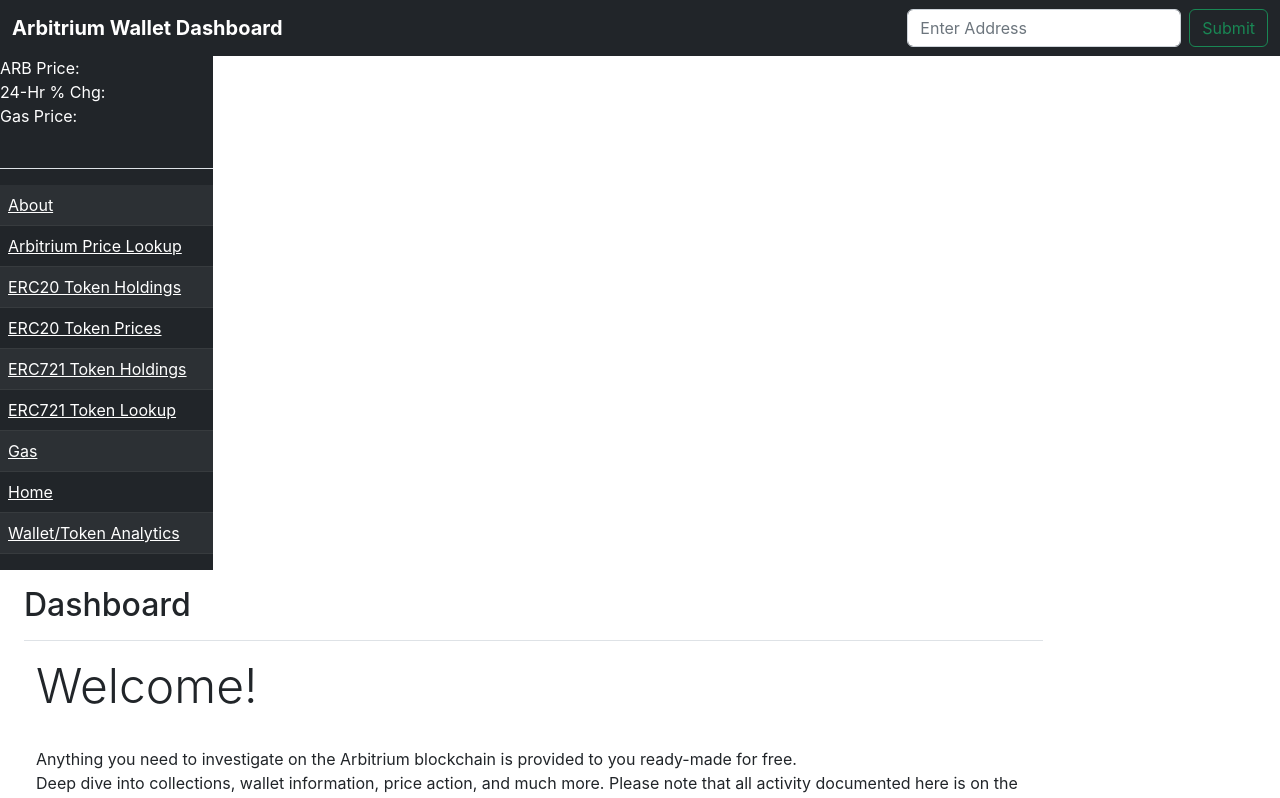
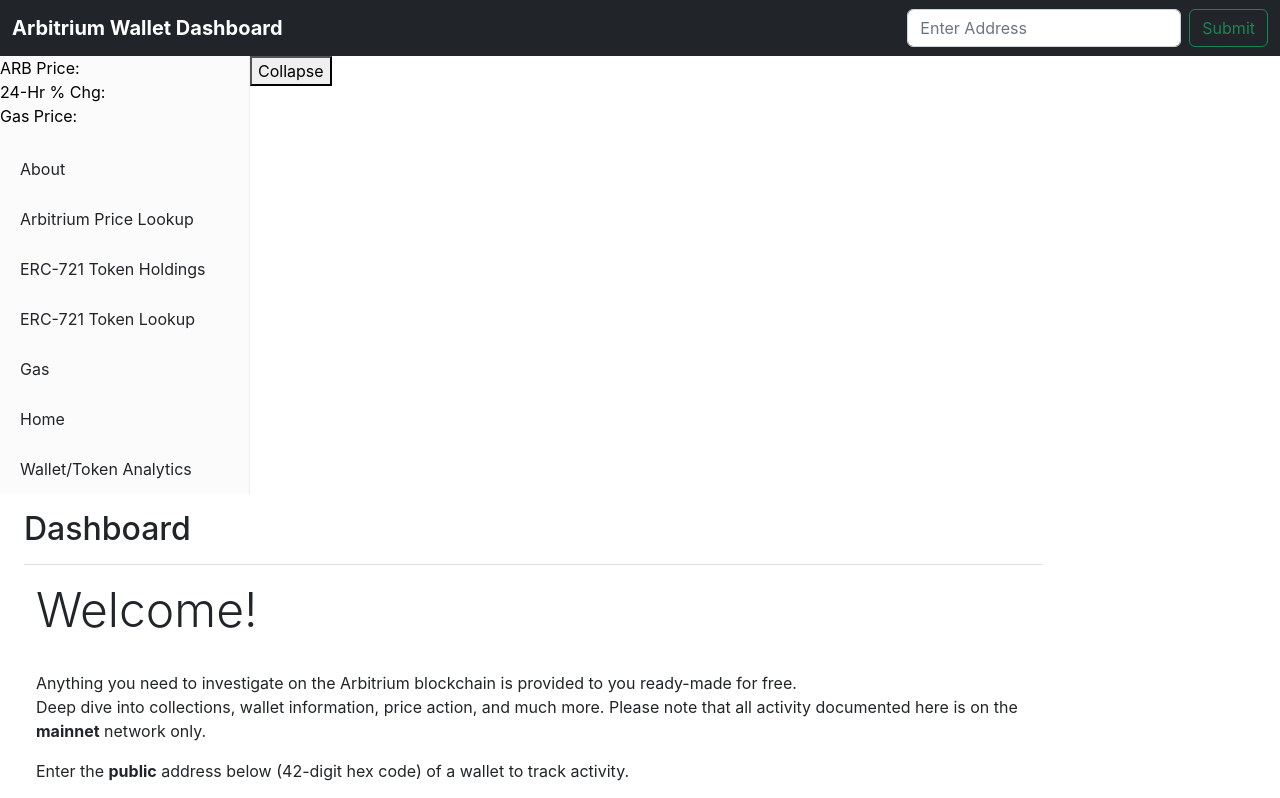
Before and after one commit to CodingAbdullah/Arbitrium-Wallet-Dashboard, a React (Create React App) app in the folder frontend/: page / in a window 1280 px wide. Shown: the top 798 px of the page. Built offline with nearby package versions, Linux system fonts and the light colour scheme.

Commit message:
Adding custom react sidebar component

```diff
--- a/frontend/package.json
+++ b/frontend/package.json
@@ -16,6 +16,7 @@
     "@types/react-dom": "^18.0.11",
     "react": "^18.2.0",
     "react-dom": "^18.2.0",
+    "react-pro-sidebar": "^1.0.0",
     "react-router": "^6.8.1",
     "react-router-dom": "^6.8.1",
     "react-scripts": "5.0.1",
--- a/frontend/src/App.tsx
+++ b/frontend/src/App.tsx
@@ -1,14 +1,16 @@
 import { BrowserRouter as Router, Routes, Route } from 'react-router-dom';
 import Navbar from './Components/Navbar/navbar';
-import Sidebar from './Components/Sidebar/sidebar';
+import Side from './Components/Side/side';
 import Footer from './Components/Footer/footer';
 import HomePage from './Components/HomePage/homepage';
+import { ProSidebarProvider } from 'react-pro-sidebar';
 
 const App = () => {
   return (
+    <ProSidebarProvider>
       <div className="App">
         <Navbar />
-      <Sidebar />
+        <Side />
         <Router>
           <Routes>
             <Route path="/" element={<HomePage />}></Route>
@@ -16,6 +18,7 @@
         </Router>
         <Footer />
       </div>
+    </ProSidebarProvider>
   );
 }
 
--- /dev/null
+++ b/frontend/src/Components/Side/side.tsx
@@ -0,0 +1,30 @@
+// Adding Sidebar
+import SidebarSection from "../SidebarSection/sidebarsection";
+
+import { Sidebar, Menu, MenuItem, useProSidebar } from 'react-pro-sidebar';
+
+const Side = () => {
+  const { collapseSidebar } = useProSidebar();
+
+  return (
+    <div style={{ display: 'flex', height: '100%' }}>
+        <Sidebar>
+            <SidebarSection />
+            <Menu>
+                <MenuItem>About</MenuItem>
+                <MenuItem>Arbitrium Price Lookup</MenuItem>
+                <MenuItem>ERC-721 Token Holdings</MenuItem>
+                <MenuItem>ERC-721 Token Lookup</MenuItem>
+                <MenuItem>Gas</MenuItem>
+                <MenuItem>Home</MenuItem>
+                <MenuItem>Wallet/Token Analytics</MenuItem>
+            </Menu>
+      </Sidebar>
+      <main>
+        <button onClick={() => collapseSidebar()}>Collapse</button>
+      </main>
+    </div>
+  );
+}
+
+export default Side;
--- a/frontend/src/Components/Sidebar/sidebar.tsx
+++ /dev/null
@@ -1,48 +0,0 @@
-// Adding Sidebar
-import SidebarSection from "../SidebarSection/sidebarsection";
-
-const Sidebar = () => {
-    return (
-        <div className="sidebar">
-            <nav id="sidebarMenu" className="col-md-3 col-lg-2 d-md-block bg-dark sidebar collapse">
-                <SidebarSection />
-                <div className="d-flex justify-content-between flex-wrap flex-md-nowrap align-items-center pt-3 pb-2 mb-3 border-bottom" />
-                <div className="sidebar-sticky">
-                    <table className="table table-striped table-dark">
-                        <tbody>
-                            <tr>
-                                <td><a style={{ color: 'white' }} href="/about">About</a></td>
-                            </tr>
-                            <tr>
-                                <td><a style={{ color: 'white' }} href="/arb-price-lookup">Arbitrium Price Lookup</a></td>
-                            </tr>
-                            <tr>
-                                <td><a style={{ color: 'white' }} href="/erc20-token-holdings">ERC20 Token Holdings</a></td>
-                            </tr>
-                            <tr>
-                                <td><a style={{ color: 'white' }} href="/erc20-token-prices">ERC20 Token Prices</a></td>
-                            </tr>
-                            <tr>
-                                <td><a style={{ color: 'white' }} href="/erc721-token-holdings">ERC721 Token Holdings</a></td>
-                            </tr>
-                            <tr>
-                                <td><a style={{ color: 'white' }} href="/erc721-token-lookup">ERC721 Token Lookup</a></td>
-                            </tr>
-                            <tr>
-                                <td><a style={{ color: 'white' }} href="/gas">Gas</a></td>
-                            </tr>
-                            <tr>
-                                <td><a style={{ color: 'white' }} href="/">Home</a></td>
-                            </tr>
-                            <tr>
-                                <td><a style={{ color: 'white' }} href="/wallet-token-analytics-selection">Wallet/Token Analytics</a></td>
-                            </tr>
-                        </tbody>
-                    </table>
-                </div>
-            </nav>
-        </div>
-    )
-}
-
-export default Sidebar;
--- a/frontend/src/Components/SidebarSection/sidebarsection.tsx
+++ b/frontend/src/Components/SidebarSection/sidebarsection.tsx
@@ -1,15 +1,12 @@
-import React from 'react';
-
 const SidebarSection = () => {
 
     return (
-        <div className='sidebar-section bg-dark'>
-            <p style={{ display: 'inline', color: 'white' }}>ARB Price: </p><br />
-            <p style={{ display: 'inline', color: 'white' }}>24-Hr % Chg: </p>
-            <p style={{ color: 'white' }}>Gas Price: </p>
+        <div className='sidebar-section'>
+            <p style={{ display: 'inline', color: 'black' }}>ARB Price: </p><br />
+            <p style={{ display: 'inline', color: 'black' }}>24-Hr % Chg: </p>
+            <p style={{ color: 'black' }}>Gas Price: </p>
         </div>
     )
-
 }
 
 export default SidebarSection;
```
Also changed, not shown: 1 other file (tests, documents, lock files or other folders). Lines whose indentation alone changed are shown as unchanged.
